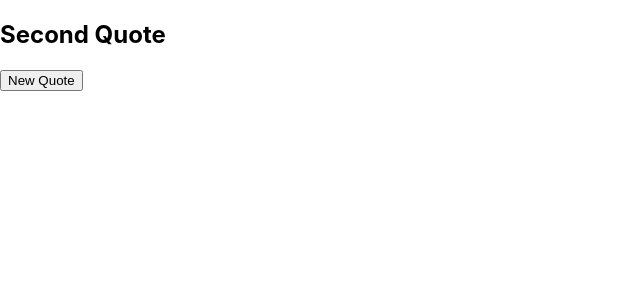
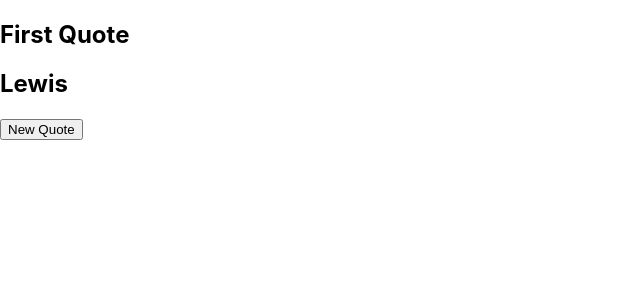
Before and after one commit to LewisMoore0/react-quote-generator, a React (Create React App) app: page / in a window 1280 px wide. Shown: the top 300 px of the page, without its empty margins (0-640 px from the left). Built offline with nearby package versions, Linux system fonts and the light colour scheme; the HTML template or start-up script is replaced by a standard one.

Commit message:
Add qwuote and author generators, random quote displays on page load

```diff
--- a/src/App.js
+++ b/src/App.js
@@ -1,6 +1,7 @@
 import React from 'react';
+import GenerateQuote from './GenerateQuote';
+import GenerateAuthor from './GenerateAuthor';
 import './App.css';
-import GenerateQuote from './GenerateQuote';
 
 class App extends React.Component {
   constructor(props){
@@ -20,10 +21,23 @@ class App extends React.Component {
   }
 
   render() {
-    return <wrapper id='#quote-box'>
-       <GenerateQuote quotes={this.state.quotes} />
+
+    const generateNumber = () => {
+      let minNumber = 0
+      let maxNumber = this.state.quotes.length
+
+      return Math.floor(Math.random() * (maxNumber - minNumber) + minNumber)
+    }
+
+    const number = generateNumber()
+
+    return (
+    <wrapper id='#quote-box'>
+       <GenerateQuote quotes={this.state.quotes} number={number} />
+       <GenerateAuthor quotes={this.state.quotes} number={number} />
         <button id='#new-quote'>New Quote</button>
   </wrapper>
+  )
 
   }
 
--- /dev/null
+++ b/src/GenerateAuthor.js
@@ -0,0 +1,7 @@
+const GenerateAuthor = (props) => {
+
+return <h2 id='#text'>{props.quotes[props.number].author}</h2>
+
+}
+
+export default GenerateAuthor
--- a/src/GenerateQuote.js
+++ b/src/GenerateQuote.js
@@ -1,12 +1,7 @@
 const GenerateQuote = (props) => {
 
-    let minNumber = 0
-    let maxNumber = props.quotes.length
 
-    let quote = props.quotes[Math.floor(Math.random() * (maxNumber - minNumber) + minNumber)].quote
-    let author = props.quotes[Math.floor(Math.random() * (maxNumber - minNumber) + minNumber)].author
-
-    return <h2 id='#text'>{quote}</h2>
+    return <h2 id='#text'>{props.quotes[props.number].quote}</h2>
 
 }
 
```
